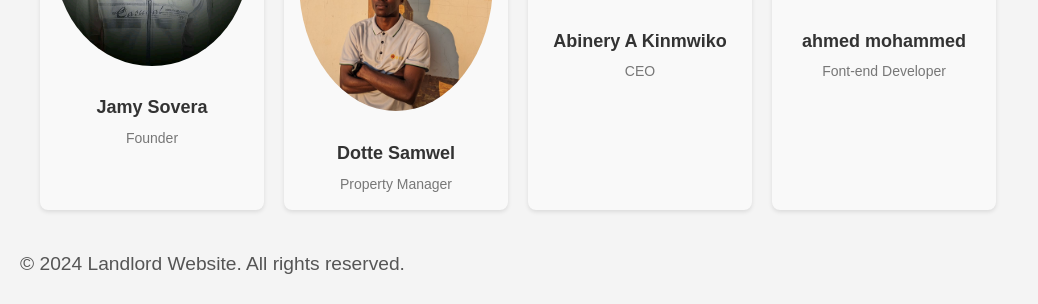
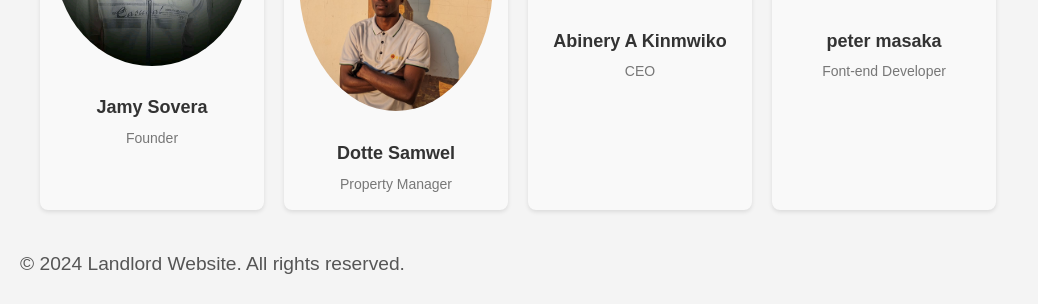
Before and after one commit to Dote01/Landlord, a PHP site: page /about.php in a window 1280 px wide. Shown: the part 941-1245 px from the top of the page, without its empty margins (0-1038 px from the left). Run offline with PHP 8.4, Linux system fonts and the light colour scheme.

Commit message:
changed details

```diff
--- a/about.php
+++ b/about.php
@@ -205,7 +205,7 @@
                     </div>
                     <div class="team-member">
                         <img src="image/peter.jpg" alt="Dotte Samwel">
-                        <h3>ahmed mohammed</h3>
+                        <h3>peter masaka</h3>
                         <p>Font-end Developer</p>
                     </div>
 
```
